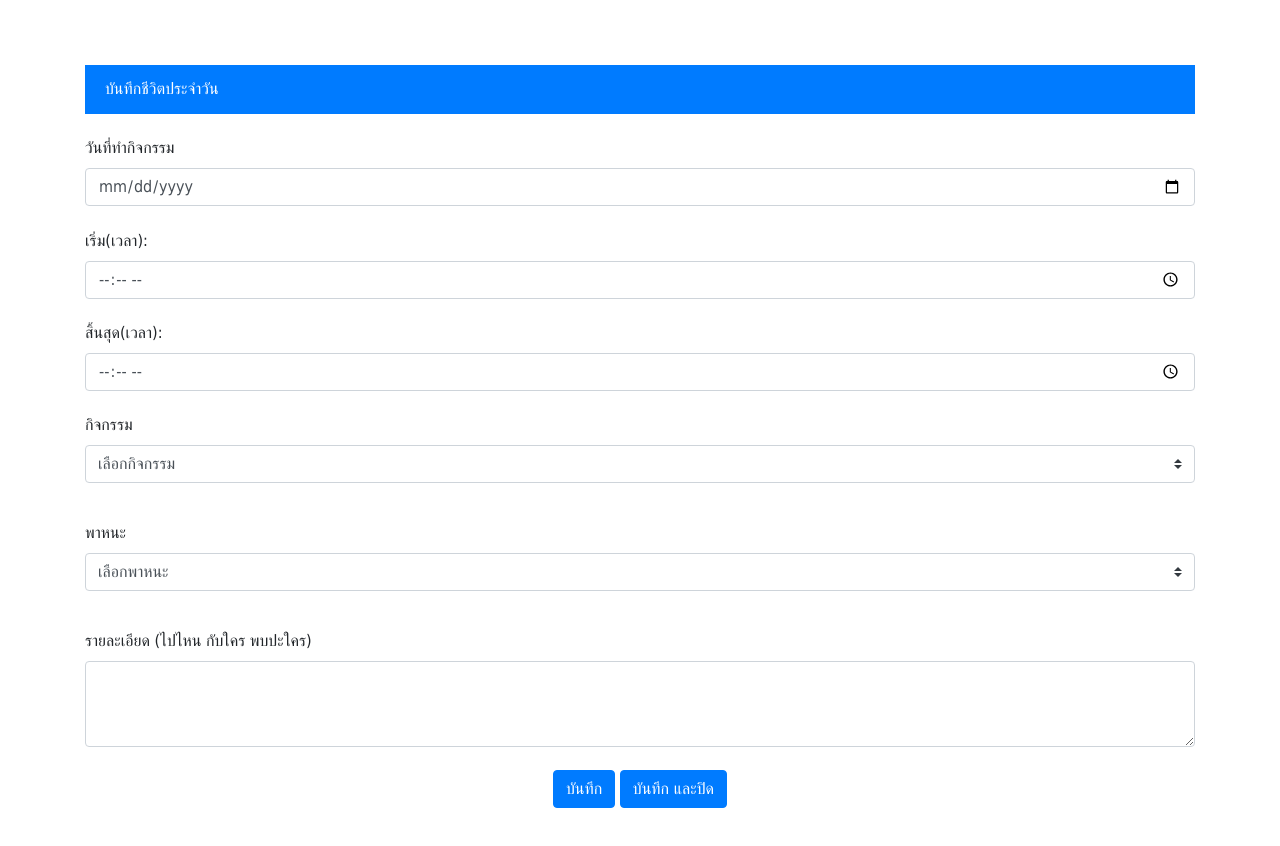
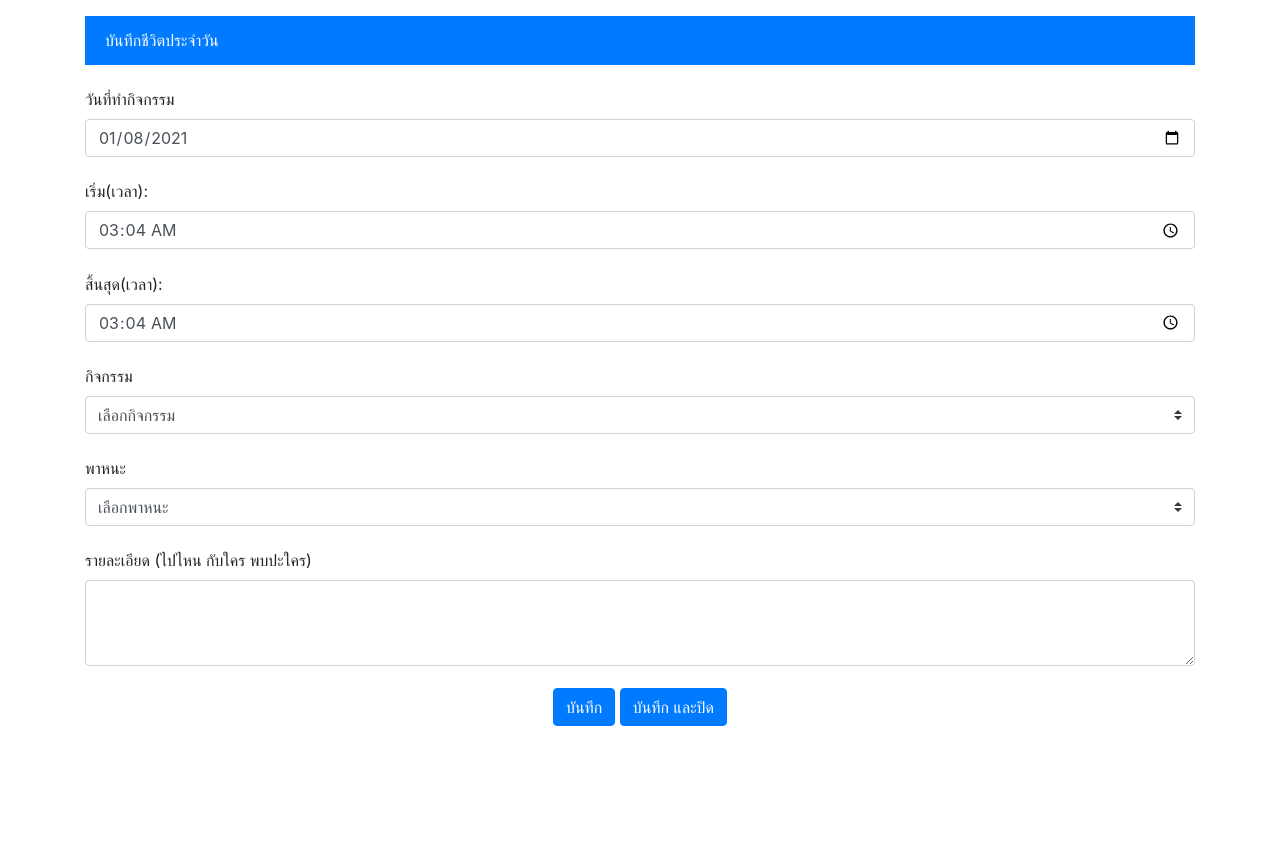
Before and after one commit to brb-cteg/Timeline_pup, a plain HTML site: page index.html in a window 1280 px wide. After the commit the page ends 800 px from the top, so only its background shows below. Drawn offline with nearby package versions, Linux system fonts and the light colour scheme; some packages are replaced by stand-ins of ours; a script that the page names is missing.

Commit message:
Update index.html

```diff
--- a/index.html
+++ b/index.html
@@ -1,9 +1,8 @@
 <!DOCTYPE html>
 <html>
+
 <head>
     <meta charset="utf-8">
-    <meta name="viewport" content="width=device-width, initial-scale=1">
-
     <title>SMARTCHECKIN | EIT</title>
     <!--     <link rel="stylesheet" href="css/style.css" media="all"> -->
     <meta name="viewport" content="width=device-width, initial-scale=1">
@@ -13,52 +12,37 @@
     <script src="https://maxcdn.bootstrapcdn.com/bootstrap/4.5.2/js/bootstrap.min.js"></script>
     <script src="https://unpkg.com/sweetalert/dist/sweetalert.min.js"></script>
 
+
+
+    <!--     <script src="https://code.jquery.com/jquery-latest.min.js"></script> -->
+    <!--     <link rel="stylesheet" href="https://stackpath.bootstrapcdn.com/bootstrap/4.3.1/css/bootstrap.min.css" integrity="sha384-ggOyR0iXCbMQv3Xipma34MD+dH/1fQ784/j6cY/iJTQUOhcWr7x9JvoRxT2MZw1T" crossorigin="anonymous"> -->
+    <!-- <script src="https://stackpath.bootstrapcdn.com/bootstrap/4.3.1/js/bootstrap.min.js" integrity="sha384-JjSmVgyd0p3pXB1rRibZUAYoIIy6OrQ6VrjIEaFf/nJGzIxFDsf4x0xIM+B07jRM" crossorigin="anonymous"></script> -->
     <style type="text/css">
-    html { height: 100% }
-    body {
-        height:100%;
-/*         margin:0;padding:0; */
-        font-family:tahoma, "Microsoft Sans Serif", sans-serif, Verdana;
-/*         font-size:12px; */
+        html {
+            height: 100%
         }
         /* css กำหนดความกว้าง ความสูงของแผนที่ */
+
         #map_canvas {
-        width:100%;
-        height:200px;
-
+            width: 100%;
+            height: 200px;
             /*  margin-top:100px;*/
         }
     </style>
     <style>
-          #pictureUrl { display: block; margin: 0 auto }
+        #pictureUrl {
+            display: block;
+            margin: 0 auto
+        }
     </style>
 </head>
+
 <body>
-    <!--
-      <div align="right">
-          <a  href="https://time.is/Bangkok" id="time_is_link" rel="nofollow" style="font-size:20px"></a>
-            <span id="Bangkok_z40a" style="font-size:20px"></span>
-            <script src="//widget.time.is/t.js"></script>
-            <script>
-            time_is_widget.init({Bangkok_z40a:{}});
-            </script>
-        </div>
-    -->
-<!--     <div align="center">
-      <img id="pictureUrl" style="width:80px; border-radius:60px;">
-      <p hidden id="userId"></p>
-      <p hidden id="userId2"></p>
-      <p id="displayName" style="font-size: 15px;" ></p>
-    </div> -->
+
 
     <script>
-//var d = new Date();
-
-//document.getElementById("date").innerHTML = d.format("dd/MM/yyyy hh:mm TT");
     </script>
 
-      <!-- <p id="statusMessage"></p> -->
-      <!--  <p id="getDecodedIDToken"></p>-->
     <script src="https://static.line-scdn.net/liff/edge/2.1/sdk.js"></script>
     <script>
         function runApp() {
@@ -66,11 +50,13 @@
                 document.getElementById("pictureUrl").src = profile.pictureUrl;
                 document.getElementById("userId").innerHTML = '<b>UserId:</b> ' + profile.userId;
                 document.getElementById("userId2").innerHTML = profile.userId;
-            document.getElementById("displayName").innerHTML =  profile.displayName;
+                document.getElementById("displayName").innerHTML = profile.displayName;
 
             }).catch(err => console.error(err));
         }
-        liff.init({ liffId: "1654007561-N5qDm7R2" }, () => {
+        liff.init({
+                liffId: "1654007561-N5qDm7R2"
+            }, () => {
                 if (liff.isLoggedIn()) {
                     runApp()
                 } else {
@@ -84,35 +70,34 @@
                 // document.getElementById("liffAppContent").classList.add('hidden');
                 // document.getElementById("liffInitErrorMessage").classList.remove('hidden');
             });
+    </script>
+    <div id="test1" style="display:show"> </div>
 
-      </script>
-<div id="test1" style="display:show" > </div>
-
-          <div class="container mt-3">
+    <div class="container">
 
         <form>
-            <div align="center" style="padding-top: 3%;">
+            <div align="center">
                 <img style="display: none;" id="pictureUrl" style="width:80px; border-radius:60px;">
                 <p style="display: none;" id="userId"></p>
                 <p style="display: none;" id="userId2"></p>
-      <p id="displayName" style="font-size: 15px;" ></p>
+                <p id="displayName" style="font-size: 15px;"></p>
             </div>
             <div class="card-header" style="padding-bottom: 0%;color: #fff;background-color: #007bff;border-color: #007bff;font-weight: 400">
                 <label class="card-title">บันทึกชีวิตประจำวัน</label>
             </div>
             <div style="display: none;" align="center" id="map_canvas"></div>
-       <div id="showDD" >
+            <div id="showDD">
                 <input style="display: none;" name="lat_value" id="lat_value" value="">
                 <input style="display: none;" name="lon_value" id="lon_value" value="">
                 <input style="display: none;" name="userId2" id="userId2" value="">
                 <label for="exampleInputEmail1" style="padding-top: 2%;">วันที่ทำกิจกรรม</label>
                 <input type="date" class="form-control" data-date-language="th" id="dateTimes" name="dateTimes">
                 <label style="padding-top: 2%;">เริ่ม(เวลา):</label>
-                <input class="form-control" type="time" id="startDate" name="startDate" value="" >
+                <input class="form-control" type="time" id="startDate" name="startDate" value="">
                 <label style="padding-top: 2%;">สิ้นสุด(เวลา):</label>
-                <input class="form-control" type="time" id="endDate" name="endDate" value="" >
+                <input class="form-control" type="time" id="endDate" name="endDate" value="">
                 <label style="padding-top: 2%;">กิจกรรม</label>
-            <select name="cars" class="custom-select mb-3" id="activity" name="activity">
+                <select name="cars" class="custom-select mb-3" style="margin-bottom: 0rem!important;" id="activity" name="activity">
                 <option selected value="0">เลือกกิจกรรม</option>
                 <option value="1">อยู่บ้าน</option>
                 <option value="2">อยู่Office</option>
@@ -121,7 +106,7 @@
                 <option value="5">นั่งร้าน</option>
               </select>
                 <label style="padding-top: 2%;">พาหนะ</label>
-            <select name="cars" class="custom-select mb-3" id="vehicle" name="vehicle">
+                <select name="cars" class="custom-select mb-3" style="margin-bottom: 0rem!important;" id="vehicle" name="vehicle">
                 <option selected value="0">เลือกพาหนะ</option>
                 <option value="8">-</option>
                 <option value="1">รถสาธารณะ</option>
@@ -134,55 +119,59 @@
               </select>
                 <label style="padding-top: 2%;">รายละเอียด (ไปไหน กับใคร พบปะใคร)</label>
                 <textarea type="" class="form-control" id="meeting" name="meeting" rows="3"></textarea>
+
+
+                <div>
+        </form>
+        </div>
         <center>
             <div style="padding-top: 2%;">
                 <button type="button" class="btn btn-primary" id="btnRefresh" name="btnRefresh">บันทึก</button>
                 <button type="button" class="btn btn-primary" id="btnCloseWindow" name="btnCloseWindow">บันทึก และปิด</button>
             </div>
         </center>
-        </form>
         <script src="//ajax.googleapis.com/ajax/libs/jquery/1.8.3/jquery.min.js"></script>
         <script type="text/javascript">
             var map; // กำหนดตัวแปร map ไว้ด้านนอกฟังก์ชัน เพื่อให้สามารถเรียกใช้งาน จากส่วนอื่นได้
             var GGM; // กำหนดตัวแปร GGM ไว้เก็บ google.maps Object จะได้เรียกใช้งานได้ง่ายขึ้น
 
             function initialize() { // ฟังก์ชันแสดงแผนที่
-          GGM=new Object(google.maps); // เก็บตัวแปร google.maps Object ไว้ในตัวแปร GGM
+                GGM = new Object(google.maps); // เก็บตัวแปร google.maps Object ไว้ในตัวแปร GGM
                 // กำหนดจุดเริ่มต้นของแผนที่
-          var my_Latlng  = new GGM.LatLng(13.761728449950002,100.6527900695800);
-          var my_mapTypeId=GGM.MapTypeId.ROADMAP; // กำหนดรูปแบบแผนที่ที่แสดง
+                var my_Latlng = new GGM.LatLng(13.761728449950002, 100.6527900695800);
+                var my_mapTypeId = GGM.MapTypeId.ROADMAP; // กำหนดรูปแบบแผนที่ที่แสดง
                 // กำหนด DOM object ที่จะเอาแผนที่ไปแสดง ที่นี้คือ div id=map_canvas
-          var my_DivObj=$("#map_canvas")[0];
+                var my_DivObj = $("#map_canvas")[0];
                 // กำหนด Option ของแผนที่
                 var myOptions = {
                     zoom: 13, // กำหนดขนาดการ zoom
-              center: my_Latlng , // กำหนดจุดกึ่งกลาง
-              mapTypeId:my_mapTypeId // กำหนดรูปแบบแผนที่
+                    center: my_Latlng, // กำหนดจุดกึ่งกลาง
+                    mapTypeId: my_mapTypeId // กำหนดรูปแบบแผนที่
                 };
-          map = new GGM.Map(my_DivObj,myOptions);// สร้างแผนที่และเก็บตัวแปรไว้ในชื่อ map
+                map = new GGM.Map(my_DivObj, myOptions); // สร้างแผนที่และเก็บตัวแปรไว้ในชื่อ map
 
 
 
                 // เรียกใช้คุณสมบัติ ระบุตำแหน่ง ของ html 5 ถ้ามี
-          if(navigator.geolocation){
-                  navigator.geolocation.getCurrentPosition(function(position){
-                      var pos = new GGM.LatLng(position.coords.latitude,position.coords.longitude);
+                if (navigator.geolocation) {
+                    navigator.geolocation.getCurrentPosition(function(position) {
+                        var pos = new GGM.LatLng(position.coords.latitude, position.coords.longitude);
                         var infowindow = new GGM.InfoWindow({
                             map: map,
                             position: pos,
                             content: 'คุณอยู่ที่นี่.'
                         });
 
-                      var my_Point = infowindow.getPosition();  // หาตำแหน่งของตัว marker เมื่อกดลากแล้วปล่อย
-                      map.panTo(my_Point);  // ให้แผนที่แสดงไปที่ตัว marker
-                      $("#lat_value").val(my_Point.lat());  // เอาค่า latitude ตัว marker แสดงใน textbox id=lat_value
+                        var my_Point = infowindow.getPosition(); // หาตำแหน่งของตัว marker เมื่อกดลากแล้วปล่อย
+                        map.panTo(my_Point); // ให้แผนที่แสดงไปที่ตัว marker
+                        $("#lat_value").val(my_Point.lat()); // เอาค่า latitude ตัว marker แสดงใน textbox id=lat_value
                         $("#lon_value").val(my_Point.lng()); // เอาค่า longitude ตัว marker แสดงใน textbox id=lon_value
                         $("#zoom_value").val(map.getZoom()); // เอาขนาด zoom ของแผนที่แสดงใน textbox id=zoom_value
                         map.setCenter(pos);
-                  },function() {
+                    }, function() {
                         // คำสั่งทำงาน ถ้า ระบบระบุตำแหน่ง geolocation ผิดพลาด หรือไม่ทำงาน
                     });
-          }else{
+                } else {
                     // คำสั่งทำงาน ถ้า บราวเซอร์ ไม่สนับสนุน ระบุตำแหน่ง
                 }
 
@@ -192,7 +181,7 @@
                 });
 
             }
-      $(function(){
+            $(function() {
                 // โหลด สคริป google map api เมื่อเว็บโหลดเรียบร้อยแล้ว
                 // ค่าตัวแปร ที่ส่งไปในไฟล์ google map api
                 // v=3.2&sensor=false&language=th&callback=initialize
@@ -238,6 +227,7 @@
                 localStorage.setItem("minuteD", datetimeFieldx.value)
                     // var minuteD =  localStorage.getItem("minuteD")
             });
+
             function getLocation() {
                 if (navigator.geolocation) {
                     navigator.geolocation.getCurrentPosition(showPosition);
@@ -247,7 +237,7 @@
             }
 
             function showPosition(position) {
-          var location = "Latitude: " + position.coords.latitude +  "<br>Longitude: " + position.coords.longitude;
+                var location = "Latitude: " + position.coords.latitude + "<br>Longitude: " + position.coords.longitude;
                 lat = position.coords.latitude;
                 long = position.coords.longitude;
                 $('#location').html(location);
@@ -259,15 +249,26 @@
                 var lat;
                 var long;
 
-          $("#btnCloseWindow").on("click",function() {
+                $("#btnCloseWindow").on("click", function() {
 
 
                     getLocation();
-                      const data={userID:$("#userId2").text(),lat: $("#lat_value").val(),long:$("#lon_value").val(),dateTimes:$("#dateTimes").val(),activity:$("#activity").val(),pointstime:$("#pointstime").val(),meeting:$("#meeting").val(),vehicle:$("#vehicle").val(),startDate:$("#startDate").val(),endDate:$("#endDate").val()}
+                    const data = {
+                        userID: $("#userId2").text(),
+                        lat: $("#lat_value").val(),
+                        long: $("#lon_value").val(),
+                        dateTimes: $("#dateTimes").val(),
+                        activity: $("#activity").val(),
+                        pointstime: $("#pointstime").val(),
+                        meeting: $("#meeting").val(),
+                        vehicle: $("#vehicle").val(),
+                        startDate: $("#startDate").val(),
+                        endDate: $("#endDate").val()
+                    }
                     console.log(data);
                     //  $("#lat_value").val(my_Point.lat());  // เอาค่า latitude ตัว marker แสดงใน textbox id=lat_value
                     //  $("#lon_value").val(my_Point.lng());
-                      $.post( "https://entech.boonrawd.co.th/inputtimeline", data, function( data ) {
+                    $.post("https://entech.boonrawd.co.th/inputtimeline", data, function(data) {
                         console.log(data);
                         confirm(data)
                     }, "json");
@@ -281,15 +282,27 @@
                     }).then((value) => {
                         liff.closeWindow();
                     });
-               $("#btnRefresh").on("click",function() {
+                });
+                $("#btnRefresh").on("click", function() {
 
 
                     getLocation();
-                      const data={userID:$("#userId2").text(),lat: $("#lat_value").val(),long:$("#lon_value").val(),dateTimes:$("#dateTimes").val(),activity:$("#activity").val(),pointstime:$("#pointstime").val(),meeting:$("#meeting").val(),vehicle:$("#vehicle").val(),startDate:$("#startDate").val(),endDate:$("#endDate").val()}
+                    const data = {
+                        userID: $("#userId2").text(),
+                        lat: $("#lat_value").val(),
+                        long: $("#lon_value").val(),
+                        dateTimes: $("#dateTimes").val(),
+                        activity: $("#activity").val(),
+                        pointstime: $("#pointstime").val(),
+                        meeting: $("#meeting").val(),
+                        vehicle: $("#vehicle").val(),
+                        startDate: $("#startDate").val(),
+                        endDate: $("#endDate").val()
+                    }
                     console.log(data);
                     //  $("#lat_value").val(my_Point.lat());  // เอาค่า latitude ตัว marker แสดงใน textbox id=lat_value
                     //  $("#lon_value").val(my_Point.lng());
-                      $.post( "https://entech.boonrawd.co.th/inputtimeline", data, function( data ) {
+                    $.post("https://entech.boonrawd.co.th/inputtimeline", data, function(data) {
                         console.log(data);
                         confirm(data)
                     }, "json");
@@ -310,9 +323,7 @@
 
             });
         </script>
-  </div>
-  <div align="center" id="test2" style="display:none" >
-    <p>LogIn show</p>
-  </div>
+
 </body>
+
 </html>
```
Lines whose indentation alone changed are shown as unchanged.
